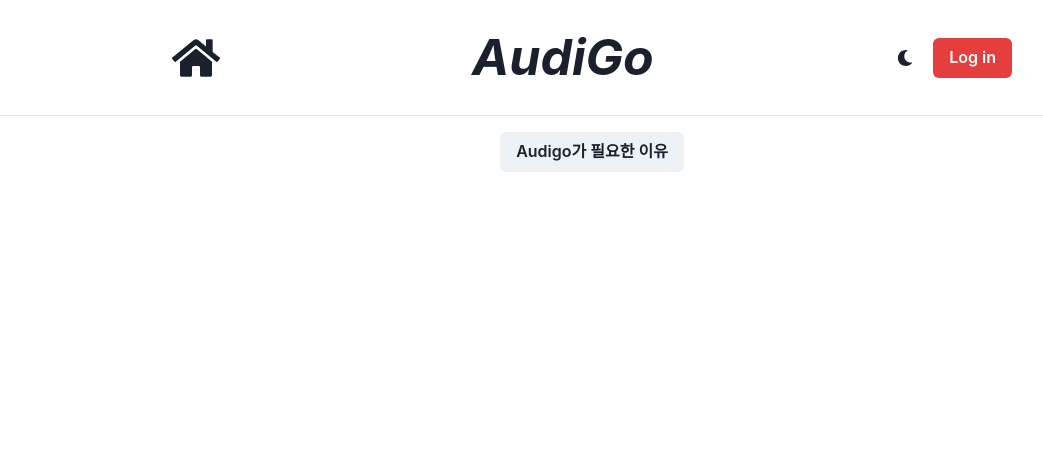
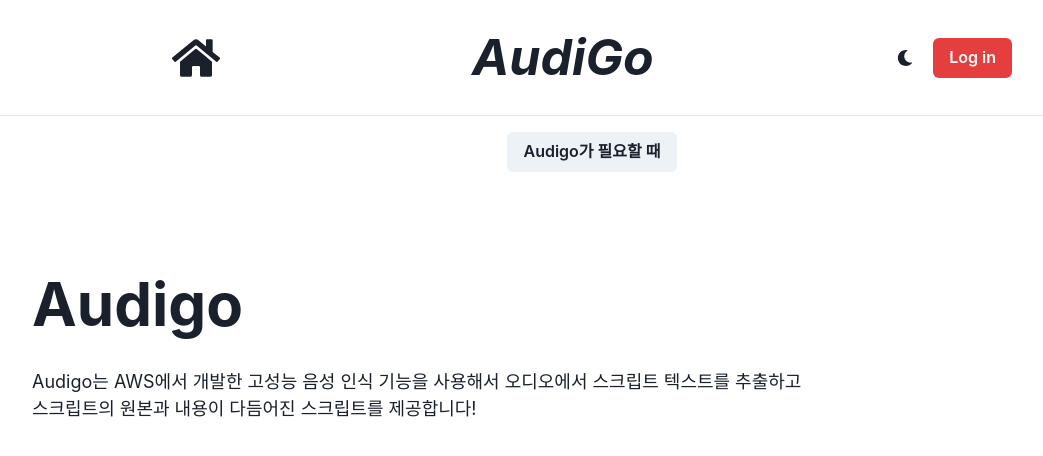
Before and after one commit to SonJinHYo/AudiGO_frontend, a React (Create React App) app: page / in a window 1280 px wide. Shown: the top 456 px of the page, without its empty margins (48-1091 px from the left). Built offline with nearby package versions, Linux system fonts and the light colour scheme; no server answers.

Commit message:
gpt 요약본 추가

```diff
--- a/src/api.ts
+++ b/src/api.ts
@@ -7,7 +7,7 @@
 } from "./types";
 
 const instance = axios.create({
-  baseURL: `http://127.0.0.1:8000/api/v1/`,
+  baseURL: `http://ecs-lb-1023174556.ap-northeast-2.elb.amazonaws.com/api/v1/`,
   withCredentials: true,
 });
 
--- a/src/components/SocialLogin.tsx
+++ b/src/components/SocialLogin.tsx
@@ -4,7 +4,8 @@
 export default function SocialLogin() {
   let kakaoParams = {
     client_id: "feebe719164baaa0ad0a53aa57e29846",
-    redirect_uri: "http://127.0.0.1/social/kakao",
+    redirect_uri:
+      "http://ecs-lb-1023174556.ap-northeast-2.elb.amazonaws.com/social/kakao",
     response_type: "code",
   };
   const kakaoUrl = `https://kauth.kakao.com/oauth/authorize?${new URLSearchParams(
--- a/src/routes/Home.tsx
+++ b/src/routes/Home.tsx
@@ -1,4 +1,4 @@
-import { VStack, Text, Button } from "@chakra-ui/react";
+import { VStack, Text, Button, Heading } from "@chakra-ui/react";
 import { motion } from "framer-motion";
 
 import { useState } from "react";
@@ -10,7 +10,15 @@
     setIsContentVisible((prev) => !prev);
   };
   return (
+    <>
       <VStack justify="center">
+        <Button
+          my={4}
+          onClick={toggleContentVisibility}
+          display={isContentVisible ? "none" : "block"}
+        >
+          Audigo가 필요할 때
+        </Button>
         <VStack
           align="center"
           justify="center"
@@ -63,9 +71,29 @@
           </motion.div>
         </VStack>
 
-      <Button my={4} onClick={toggleContentVisibility}>
-        {isContentVisible ? "완전히 이해했어요!" : "Audigo가 필요한 이유"}
+        <Button
+          my={4}
+          onClick={toggleContentVisibility}
+          display={isContentVisible ? "block" : "none"}
+        >
+          완전히 이해했어요!
         </Button>
       </VStack>
+      <VStack mx="20" mt="20" align="start">
+        <Heading fontSize="6xl">Audigo</Heading>
+        <VStack fontSize="lg" w="70%">
+          <Text mt="5">
+            Audigo는 AWS에서 개발한 고성능 음성 인식 기능을 사용해서 오디오에서
+            스크립트 텍스트를 추출하고 스크립트의 원본과 내용이 다듬어진
+            스크립트를 제공합니다!
+          </Text>
+          {/* <Text mt="10">
+            물론 고성능이라도 화자나 주변 환경으로인해 부정확한 부분이 생길 수도
+            있고 스크립트가 너무 길어서 필요한 부분을 찾기 여전히 어려울 수 있는
+            문제가 있습니다.
+          </Text> */}
+        </VStack>
+      </VStack>
+    </>
   );
 }
--- a/src/routes/MyScripts.tsx
+++ b/src/routes/MyScripts.tsx
@@ -114,6 +114,12 @@
                 </Heading>
                 <Text>{selectedAudio?.modified_script}</Text>
               </Flex>
+              <Flex flexDir="column" flex="1" pl={4}>
+                <Heading size="md" mb={4}>
+                  Summary Script
+                </Heading>
+                <Text>{selectedAudio?.summary_script}</Text>
+              </Flex>
             </Flex>
           </ModalBody>
         </ModalContent>
--- a/src/types.d.ts
+++ b/src/types.d.ts
@@ -58,6 +58,7 @@
   script_title: string;
   origin_script: string;
   modified_script: string;
+  summary_script: string;
 }
 
 interface IUserData {
```
Lines whose indentation alone changed are shown as unchanged.
